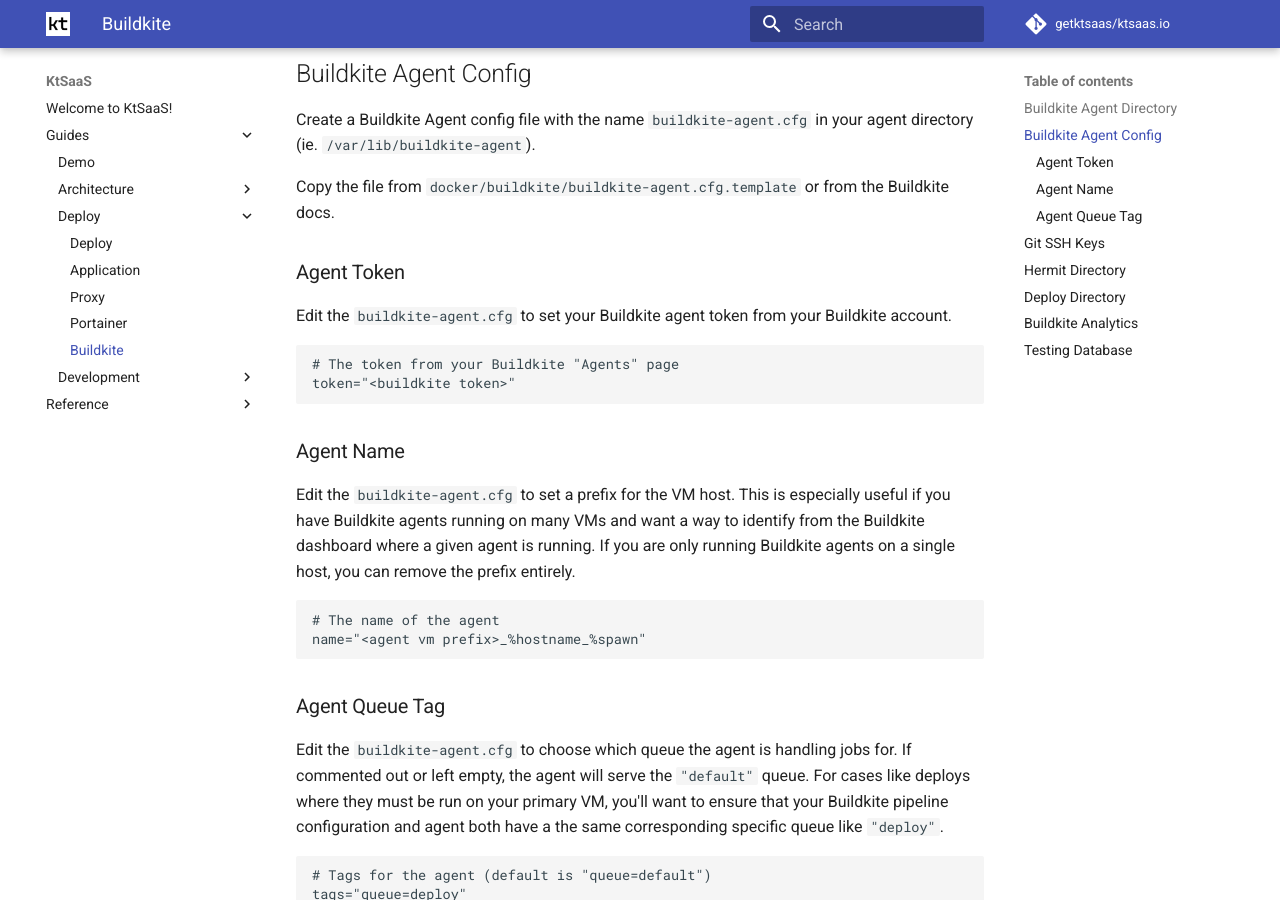
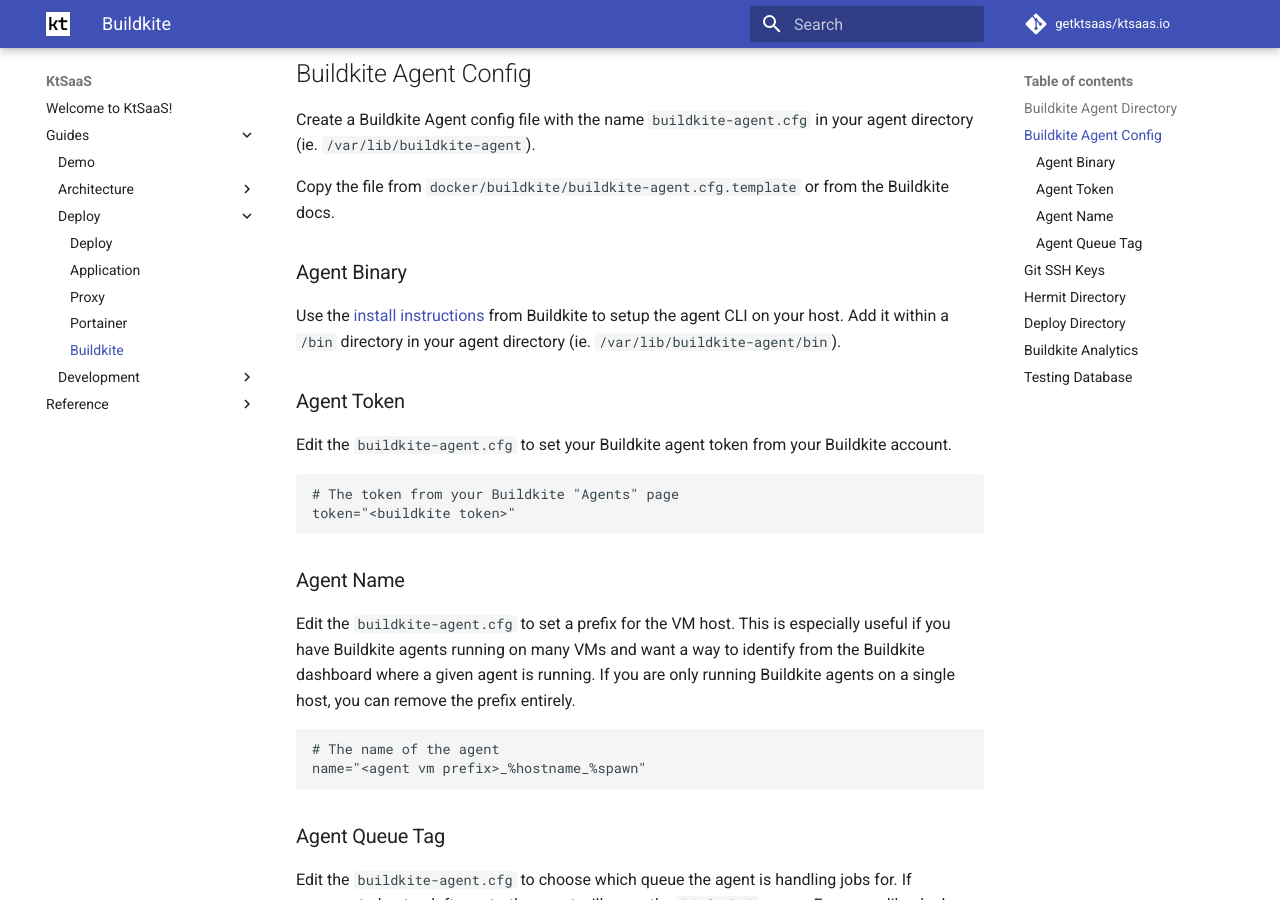
Before and after one commit to getktsaas/ktsaas.io, an MkDocs documentation site: the page built from docs/docs/guides/deploy/5-buildkite.md, in a window 1280 px wide and 900 px high, scrolled down 1021 px. Built offline with MkDocs 1.6.1 and Material for MkDocs 9.7.7, drawn with Linux system fonts in a browser that asks for light colours; comment, search, counter and statistics services are not loaded.

Commit message:
Update buildkite docs

```diff
--- a/docs/docs/guides/deploy/5-buildkite.md
+++ b/docs/docs/guides/deploy/5-buildkite.md
@@ -39,6 +39,10 @@ BUILDKITE_AGENT_DIR=/var/lib/buildkite-agent
 Create a Buildkite Agent config file with the name `buildkite-agent.cfg` in your agent directory (ie. `/var/lib/buildkite-agent`).
 
 Copy the file from `docker/buildkite/buildkite-agent.cfg.template` or from the Buildkite docs.
+
+### Agent Binary
+
+Use the [install instructions](https://buildkite.com/docs/agent/v3/installation) from Buildkite to setup the agent CLI on your host. Add it within a `/bin` directory in your agent directory (ie. `/var/lib/buildkite-agent/bin`).
 
 ### Agent Token
 
```
